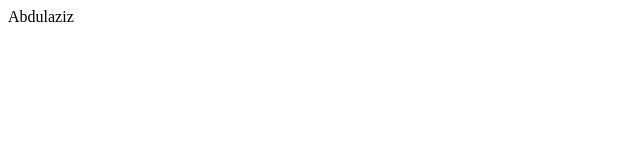
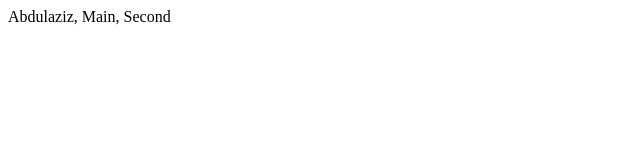
Before and after one commit to AbdulazizCreator/test-branch, a plain HTML site: page index.html in a window 1280 px wide. Shown: the whole page, without its empty margins (0-640 px from the left). Drawn offline with Linux system fonts and the light colour scheme.

Commit message:
main and second branch

```diff
--- a/index.html
+++ b/index.html
@@ -7,6 +7,6 @@
   <title>Document</title>
 </head>
 <body>
-  Abdulaziz
+  Abdulaziz, Main, Second
 </body>
 </html>
```
